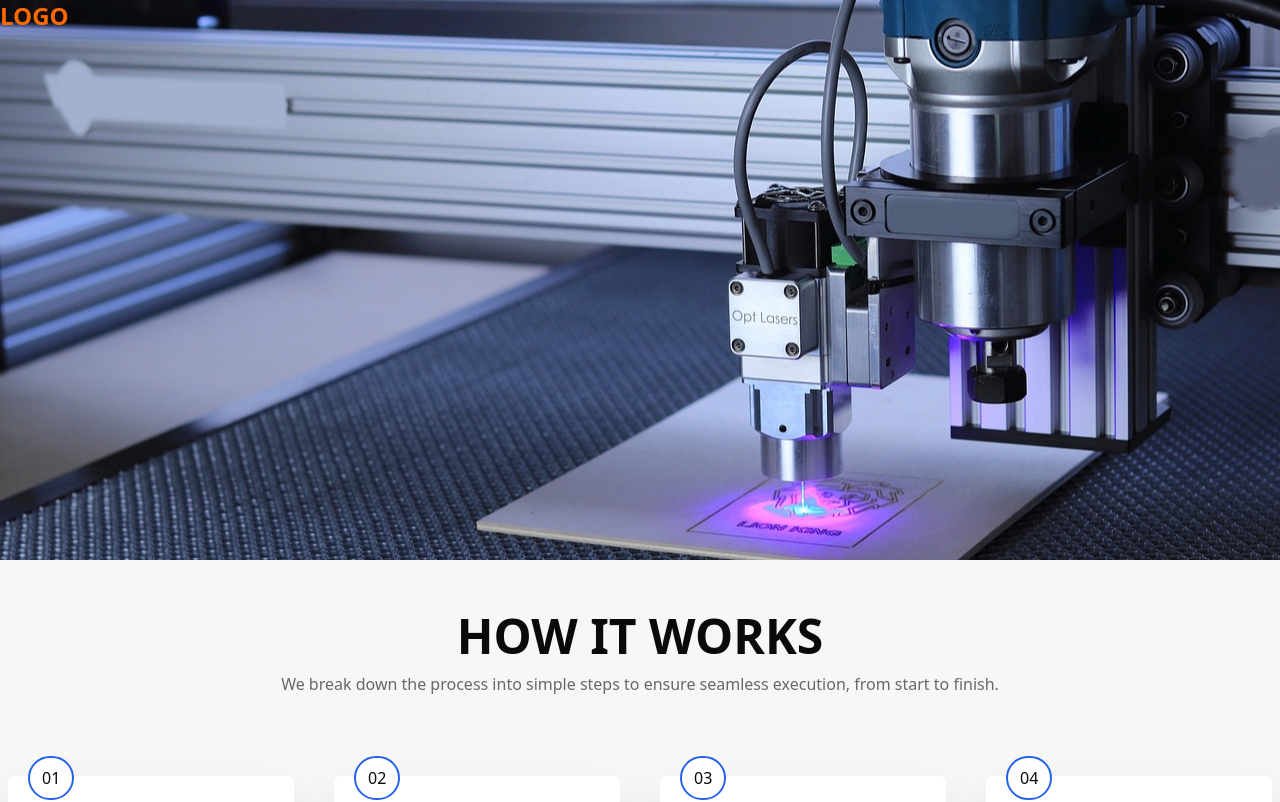
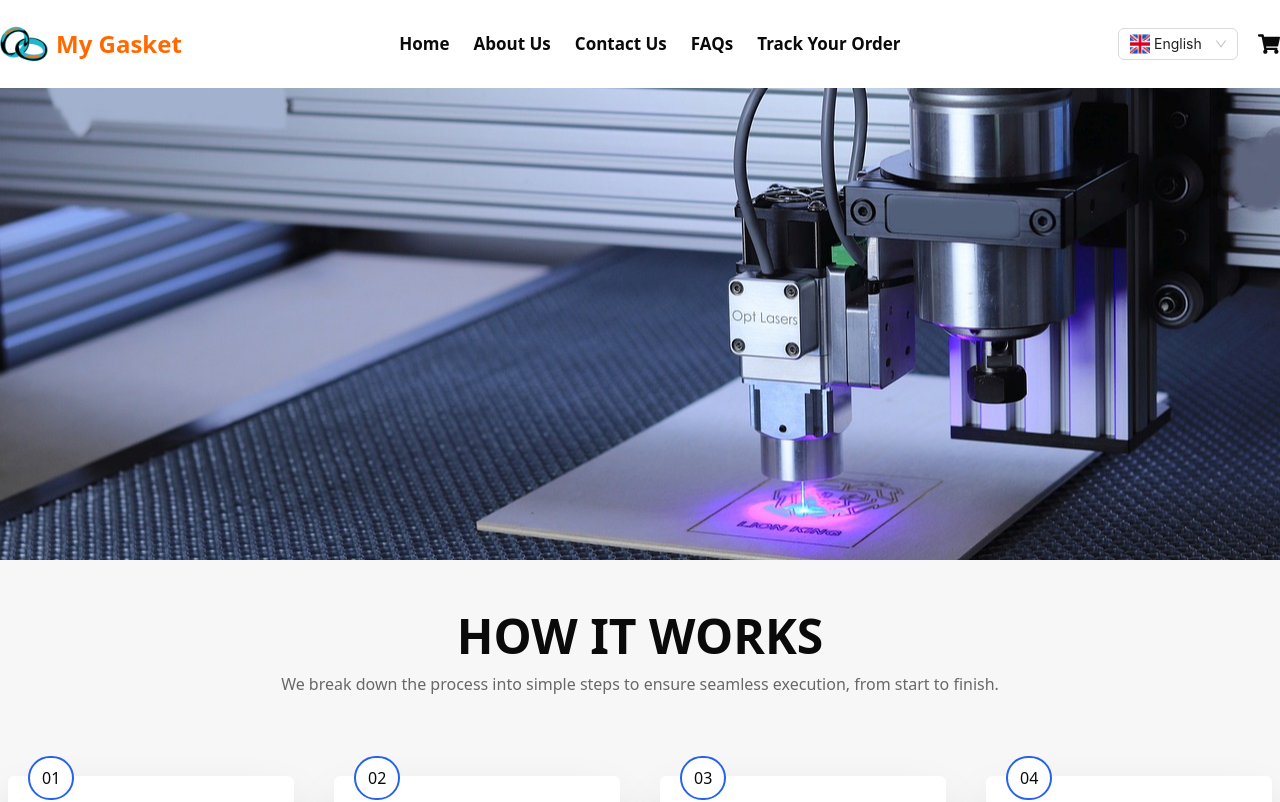
Before and after one commit to shukumar-542/my-gasket, a Next.js app: page / in a window 1280 px wide. Shown: the top 802 px of the page. Built offline with nearby package versions, Linux system fonts and the light colour scheme.

Commit message:
Implement responsive nav bar

```diff
--- a/src/components/Navbar/Navbar.tsx
+++ b/src/components/Navbar/Navbar.tsx
@@ -1,23 +1,91 @@
 "use client";
 import Link from "next/link";
+import React, { useState } from "react";
+import logo from "../../assets/logo.png";
+import Image from "next/image";
 import { usePathname } from "next/navigation";
-import React from "react";
+import { FaShoppingCart } from "react-icons/fa";
+import { Select } from "antd";
+import english from "../../assets/bratain.png";
+import italy from "../../assets/italy.png";
+import { HiMenu, HiX } from "react-icons/hi";
+
+const options = [
+  {
+    value: "English",
+    label: (
+      <div className="flex gap-1 items-center">
+        <Image
+          className="h-5 w-5"
+          src={english}
+          height={20}
+          width={20}
+          alt="English"
+        />
+        <span>English</span>
+      </div>
+    ),
+  },
+  {
+    value: "Italy",
+    label: (
+      <div className="flex gap-1 items-center">
+        <Image
+          className="h-5 w-5"
+          src={italy}
+          height={20}
+          width={20}
+          alt="Italy"
+        />
+        <span>Italy</span>
+      </div>
+    ),
+  },
+];
 
 const Navbar = () => {
-  const pathname = usePathname();
-  const isHome = pathname === "/";
+  const [menuOpen, setMenuOpen] = useState(false);
 
-  console.log(pathname);
+  const pathName = usePathname();
+  console.log(pathName);
   return (
     <nav
-      className={`fixed top-0 left-0 w-full z-50 transition-all ${
-        isHome ? "bg-transparent" : "bg-black shadow-md"
-      }`}
+      className={`fixed top-0 left-0 w-full z-50 transition-all bg-white py-5`}
     >
-      <div className="container mx-auto">
-      <Link href="/">
-          <span className="text-orange-500 text-2xl font-bold">LOGO</span>
+
+
+      <div className="container mx-auto flex items-center justify-between">
+        <Link href="/" className="flex items-center gap-2">
+          <Image
+            className="h-12 w-12"
+            src={logo}
+            height={200}
+            width={200}
+            alt="logo"
+          />
+          <span className="text-orange-500 text-2xl font-bold">My Gasket</span>
         </Link>
+        {/* Mobile Menu Button */}
+      <button className="md:hidden text-black" onClick={() => setMenuOpen(!menuOpen)}>
+          {menuOpen ? <HiX size={28} /> : <HiMenu size={28} />}
+        </button>
+        <div className=" hidden md:block space-x-6 text-[17px] font-semibold">
+          <Link href={"/"}>Home</Link>
+          <Link href={"/about-us"}>About Us</Link>
+          <Link href={"/contact-us"}>Contact Us</Link>
+          <Link href={"/faqs"}>FAQs</Link>
+          <Link href={"/track-order"}>Track Your Order</Link>
+        </div>
+        <div className="hidden md:flex items-center gap-5">
+          <Select
+            defaultValue="English"
+            style={{ width: 120 }}
+            optionLabelProp="label"
+            options={options}
+
+          />
+          <FaShoppingCart size={22} />
+        </div>
       </div>
     </nav>
   );
```
Also changed, not shown: src/assets/bratain.png (added), src/assets/italy.png (added).
